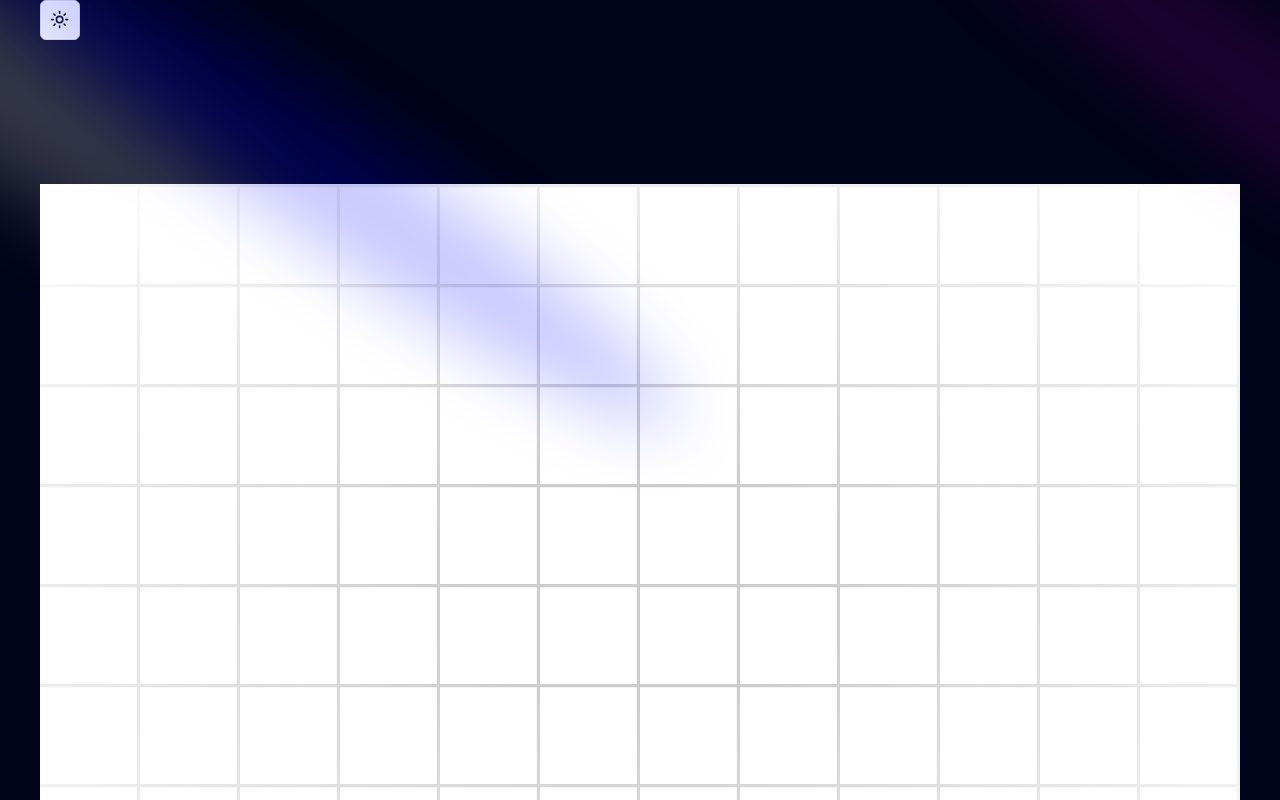
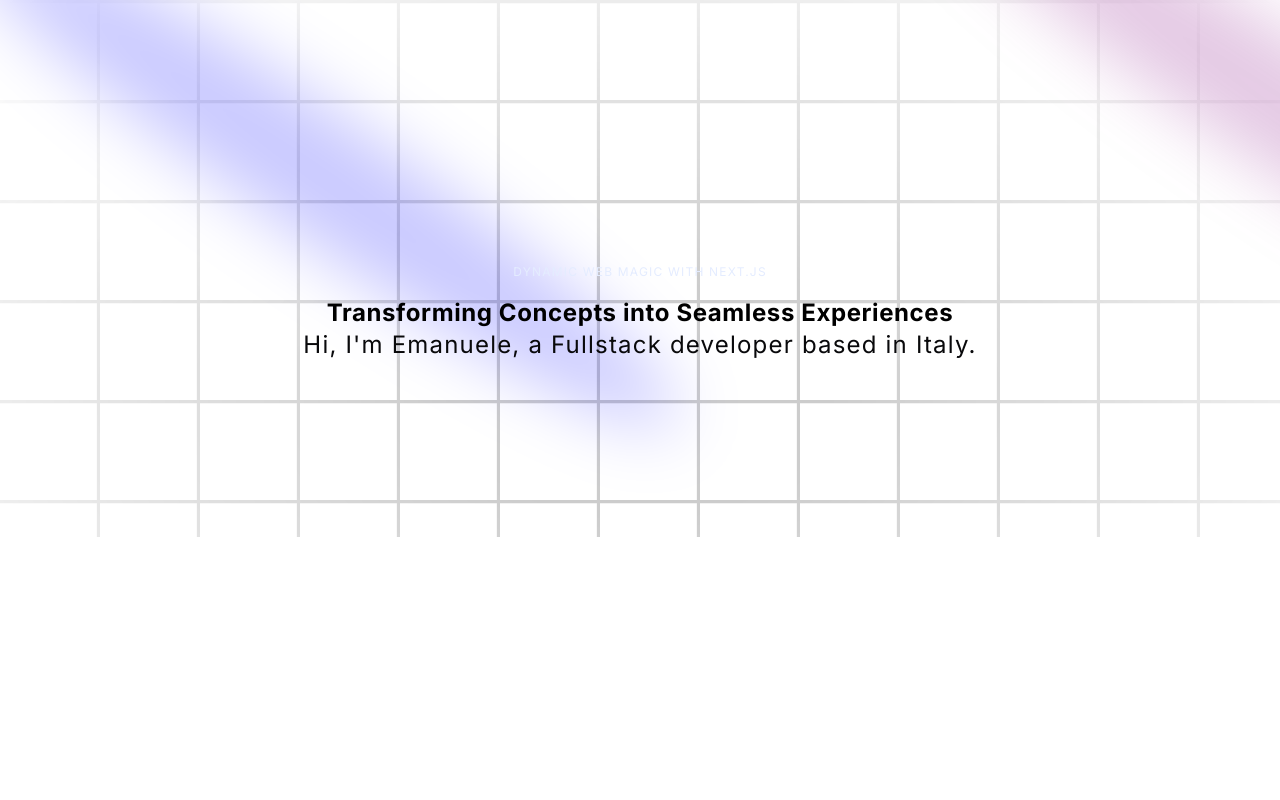
Before and after one commit to Simulaemanuele/portfolio, a Next.js app: page / in a window 1280 px wide. Shown: the top 800 px of the page. Built offline with nearby package versions, Linux system fonts and the light colour scheme.

Commit message:
feat: implemented TextGenerateEffect.tsx in Hero section which is created and positioned in ui folder

```diff
--- a/components/Hero.tsx
+++ b/components/Hero.tsx
@@ -1,5 +1,6 @@
 import React from "react";
 import { Spotlight } from "./ui/Spotlight";
+import { TextGenerateEffect } from "./ui/TextGenerateEffect";
 
 const Hero = () => {
   return (
@@ -11,8 +12,25 @@
       <Spotlight className="top-10 left-full h-[80vh] w-[50vw]" fill="purple" />
       <Spotlight className="top-28 left-80 h-[80vh] w-[50vw]" fill="blue" />
 
-      <div className="h-screen w-full dark:bg-black-100 bg-white  dark:bg-grid-white/[0.3] bg-grid-black/[0.2] relative flex items-center justify-center">
+      <div className="h-screen w-full dark:bg-black-100 bg-white  dark:bg-grid-white/[0.03] bg-grid-black/[0.2] flex items-center justify-center absolute top-0 left-0">
         <div className="absolute pointer-events-none inset-0 flex items-center justify-center dark:bg-black-100 bg-white [mask-image:radial-gradient(ellipse_at_center,transparent_20%,black)]" />
+      </div>
+
+      <div className="flex justify-center relative my-20 z-10">
+        <div className="max-w-[89vw] md:max-w-2xl lg:max-w-[60vw] flex flex-col items-center justify-center">
+          <h2 className="uppercase tracking-widest text-xs text-center text-blue-100 max-w-80">
+            Dynamic Web Magic with Next.js
+          </h2>
+
+          <TextGenerateEffect
+            className="text-center text-[40px] md:text-5xl lg:text-6xl"
+            words="Transforming Concepts into Seamless Experiences"
+          />
+
+          <p className="text-center md:tracking-wider mb-4 text-sm md:text-lg lg:text-2xl">
+            Hi, I&apos;m Emanuele, a Fullstack developer based in Italy.
+          </p>
+        </div>
       </div>
     </div>
   );
--- /dev/null
+++ b/components/ui/TextGenerateEffect.tsx
@@ -0,0 +1,62 @@
+"use client";
+import { useEffect } from "react";
+import { motion, stagger, useAnimate } from "framer-motion";
+import { cn } from "@/utils/cn";
+
+export const TextGenerateEffect = ({
+  words,
+  className,
+  filter = true,
+  duration = 0.5,
+}: {
+  words: string;
+  className?: string;
+  filter?: boolean;
+  duration?: number;
+}) => {
+  const [scope, animate] = useAnimate();
+  let wordsArray = words.split(" ");
+  useEffect(() => {
+    animate(
+      "span",
+      {
+        opacity: 1,
+        filter: filter ? "blur(0px)" : "none",
+      },
+      {
+        duration: duration ? duration : 1,
+        delay: stagger(0.2),
+      }
+    );
+  }, [scope.current]);
+
+  const renderWords = () => {
+    return (
+      <motion.div ref={scope}>
+        {wordsArray.map((word, idx) => {
+          return (
+            <motion.span
+              key={word + idx}
+              className="dark:text-white text-black opacity-0"
+              style={{
+                filter: filter ? "blur(10px)" : "none",
+              }}
+            >
+              {word}{" "}
+            </motion.span>
+          );
+        })}
+      </motion.div>
+    );
+  };
+
+  return (
+    <div className={cn("font-bold", className)}>
+      <div className="mt-4">
+        <div className=" dark:text-white text-black text-2xl leading-snug tracking-wide">
+          {renderWords()}
+        </div>
+      </div>
+    </div>
+  );
+};
```
